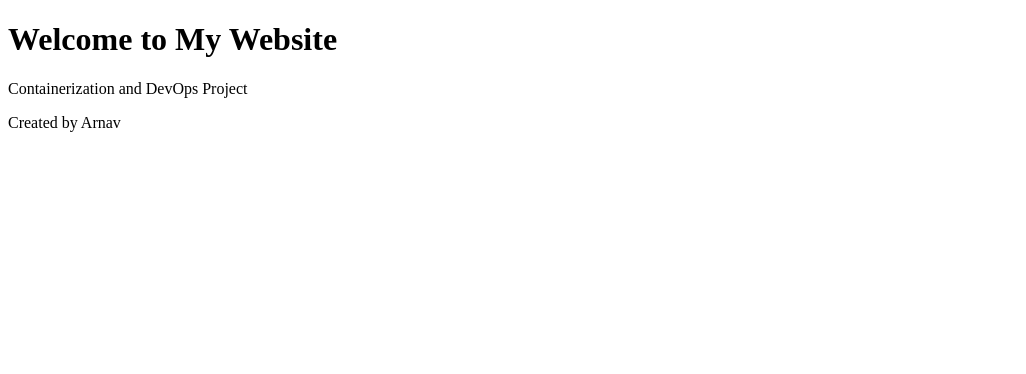
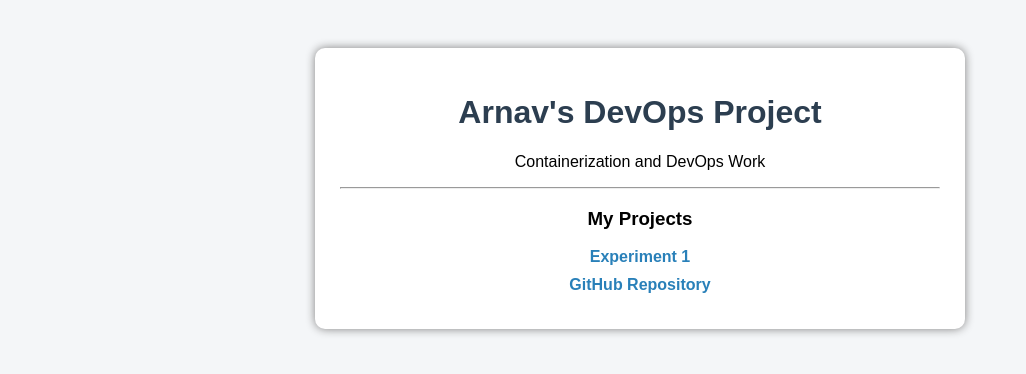
Before and after one commit to arnav4340/Containerization-and-devops, a plain HTML site: page index.html in a window 1280 px wide. Shown: the whole page, without its empty margins (0-1026 px from the left). Drawn offline with Linux system fonts and the light colour scheme.

Commit message:
Add index.html

```diff
--- a/index.html
+++ b/index.html
@@ -1,11 +1,60 @@
 <!DOCTYPE html>
 <html>
 <head>
-  <title>My DevOps Project</title>
+  <title>My DevOps Portfolio</title>
+  <style>
+    body {
+      font-family: Arial, sans-serif;
+      background: #f4f6f8;
+      text-align: center;
+      padding: 40px;
+    }
+
+    h1 {
+      color: #2c3e50;
+    }
+
+    .card {
+      background: white;
+      max-width: 600px;
+      margin: auto;
+      padding: 25px;
+      border-radius: 10px;
+      box-shadow: 0 0 10px gray;
+    }
+
+    a {
+      display: block;
+      margin: 10px;
+      text-decoration: none;
+      color: #2980b9;
+      font-weight: bold;
+    }
+
+    a:hover {
+      color: #e74c3c;
+    }
+  </style>
 </head>
+
 <body>
-  <h1>Welcome to My Website</h1>
-  <p>Containerization and DevOps Project</p>
-  <p>Created by Arnav</p>
+
+  <div class="card">
+    <h1>Arnav's DevOps Project</h1>
+
+    <p>Containerization and DevOps Work</p>
+
+    <hr>
+
+    <h3>My Projects</h3>
+
+    <a href="Experiment-1/">Experiment 1</a>
+
+    <a href="https://github.com/arnav4340/Containerization-and-devops" target="_blank">
+      GitHub Repository
+    </a>
+
+  </div>
+
 </body>
 </html>
```
